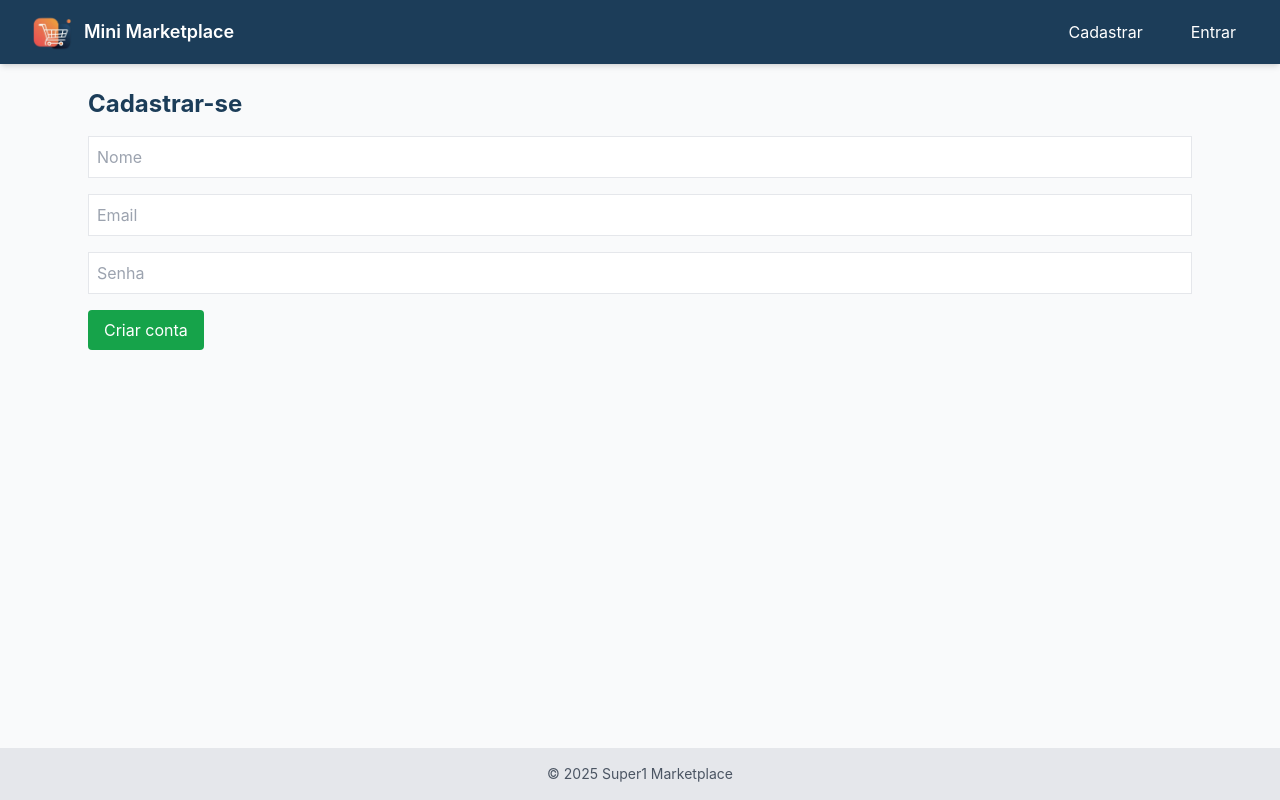
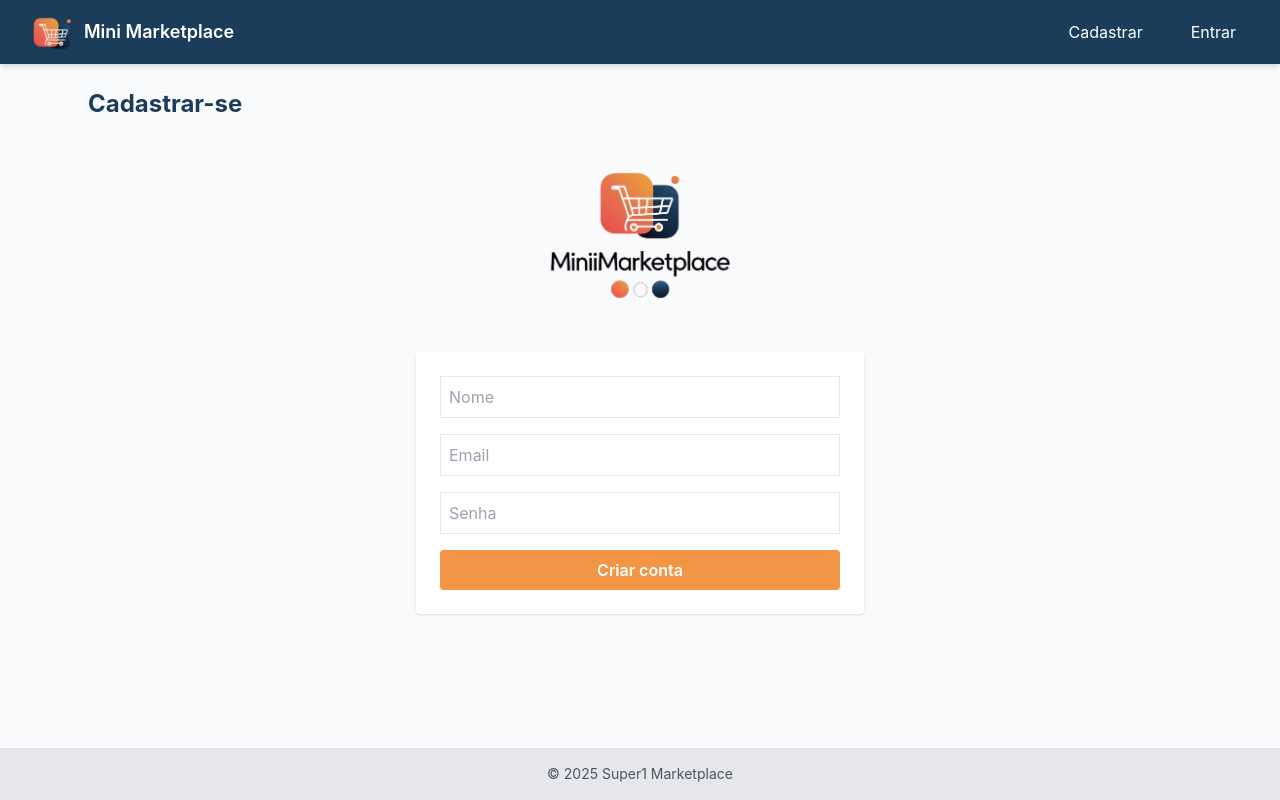
Before and after one commit to JVitorbs/mini-marketplace-services, a SvelteKit app in the folder frontend/: page /register in a window 1280 px wide. Built offline with nearby package versions, Linux system fonts and the light colour scheme.

Commit message:
feat: adiciona estilização as tela de cadastro e login

```diff
--- a/frontend/src/routes/login/+page.svelte
+++ b/frontend/src/routes/login/+page.svelte
@@ -1,9 +1,19 @@
 <script>
+  import logogrande from '$lib/assets/logo_grande.png';
   let email = "";
   let password = "";
 </script>
 
 <h1 class="text-2xl font-bold mb-4">Login</h1>
+
+<div class="flex justify-center mb-6">
+  <img
+    src={logogrande}
+    alt="Logo Mini Marketplace"
+    class="w-24 h-24 sm:w-32 sm:h-32 md:w-40 md:h-40 lg:w-48 lg:h-48 transition-all duration-300"
+  />
+</div>
+
 <form class="space-y-4 max-w-md mx-auto bg-white shadow p-6 rounded">
   <input type="email" placeholder="Email" bind:value={email} class="border rounded px-3 py-2 w-full"/>
   <input type="password" placeholder="Senha" bind:value={password} class="border rounded px-3 py-2 w-full"/>
--- a/frontend/src/routes/register/+page.svelte
+++ b/frontend/src/routes/register/+page.svelte
@@ -1,13 +1,23 @@
 <script>
+  import logogrande from '$lib/assets/logo_grande.png';
   let name = "";
   let email = "";
   let password = "";
 </script>
 
 <h1 class="text-2xl font-bold mb-4">Cadastrar-se</h1>
-<form class="space-y-4">
+
+<div class="flex justify-center mb-6">
+  <img
+    src={logogrande}
+    alt="Logo Mini Marketplace"
+    class="w-24 h-24 sm:w-32 sm:h-32 md:w-40 md:h-40 lg:w-48 lg:h-48 transition-all duration-300"
+  />
+</div>
+
+<form class="space-y-4 max-w-md mx-auto bg-white shadow p-6 rounded">
   <input type="text" placeholder="Nome" bind:value={name} class="border p-2 w-full"/>
   <input type="email" placeholder="Email" bind:value={email} class="border p-2 w-full"/>
   <input type="password" placeholder="Senha" bind:value={password} class="border p-2 w-full"/>
-  <button type="submit" class="bg-green-600 text-white px-4 py-2 rounded">Criar conta</button>
+  <button type="submit" class="btn btn-primary w-full">Criar conta</button>
 </form>
```
